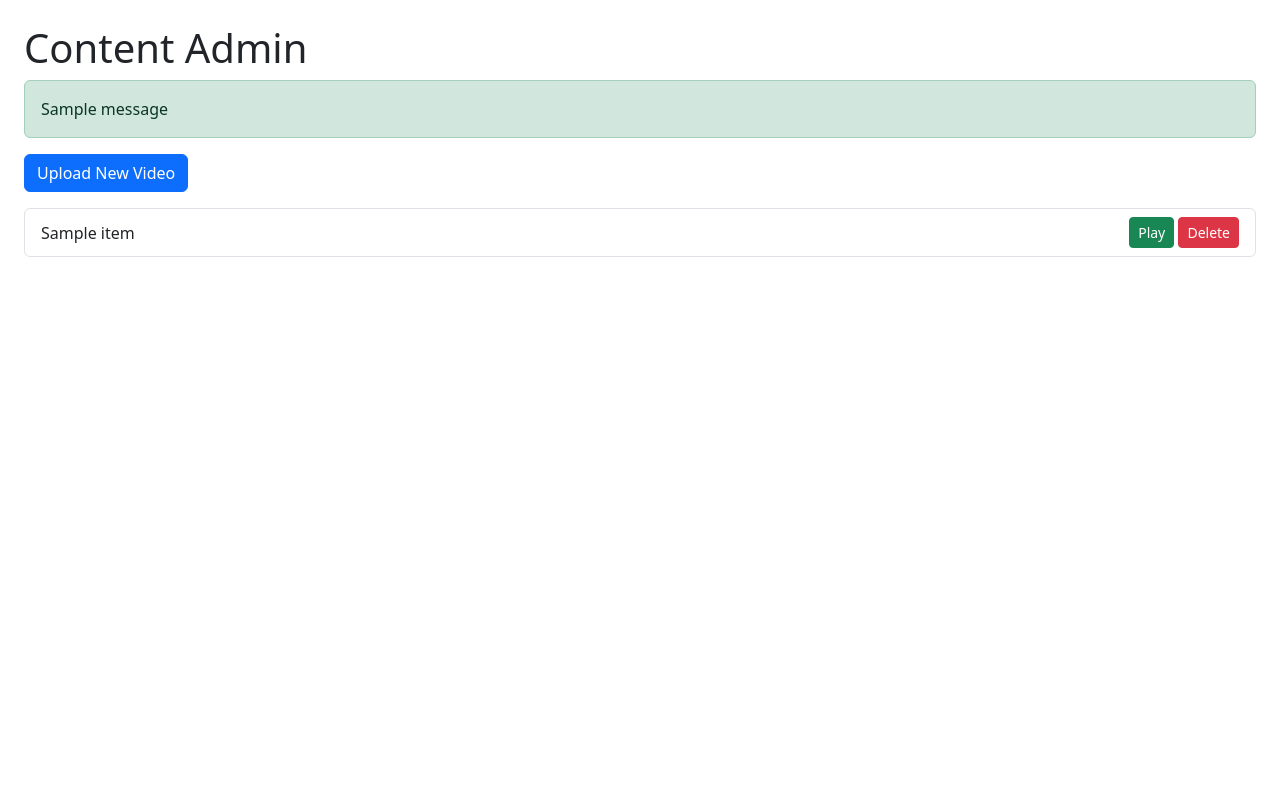
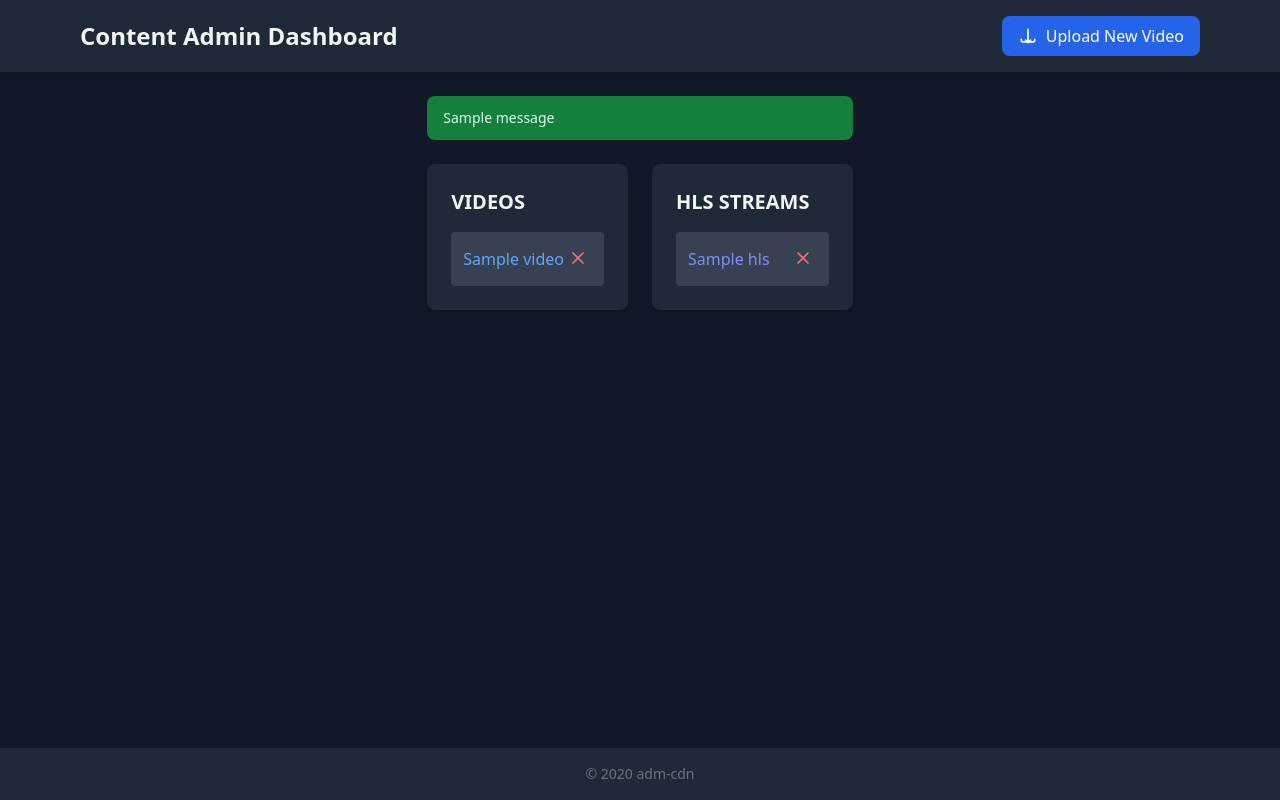
Before and after one commit to eduardo-mdc/Autoscaling-Global-CDN, a Flask app: template playbooks/roles/admin-webapp/files/templates/index.html in a window 1280 px wide. Run offline with Flask 3, Linux system fonts and the light colour scheme; the template is opened without the code that fills it: most values are stand-ins (such as "Sample title", 1, 10 or a date in 2020); one stand-in notice (Sample message) is shown; some libraries are stand-ins or nearby versions.

Commit message:
feat: enhance video upload functionality with timestamped filenames, improve UI with Tailwind CSS, and update HLS streaming configuration

```diff
--- a/playbooks/roles/admin-webapp/files/app.py
+++ b/playbooks/roles/admin-webapp/files/app.py
@@ -7,15 +7,17 @@ from flask import (
     render_template, flash, send_from_directory
 )
 from werkzeug.utils import secure_filename
+from datetime import datetime
+
 
 # -----------------------------------------------------------------------------
 # Configuration
 # -----------------------------------------------------------------------------
-MOUNT_PATH = "/mnt/videos"
+MOUNT_PATH = os.environ.get('VIDEOS_MOUNT_PATH', '/mnt/videos')
 TMP_PATH   = os.environ.get('TMP_PATH', '/tmp')
 ALLOWED_EXTS = {'mp4', 'mov', 'avi', 'mkv'}
 
-app = Flask(__name__, template_folder='templates')
+app = Flask(__name__, template_folder='templates/')
 app.secret_key = os.environ.get('FLASK_SECRET', 'change-me')
 
 # -----------------------------------------------------------------------------
@@ -49,17 +51,13 @@ def make_hls(input_filepath, output_dir):
 def index():
     videos_dir = os.path.join(MOUNT_PATH, 'videos')
     hls_dir = os.path.join(MOUNT_PATH, 'hls')
-
-    # Create directories if they don't exist yet
     os.makedirs(videos_dir, exist_ok=True)
     os.makedirs(hls_dir, exist_ok=True)
-
     videos = sorted(os.listdir(videos_dir)) if os.path.exists(videos_dir) else []
     hls_streams = sorted(os.listdir(hls_dir)) if os.path.exists(hls_dir) else []
-
     return render_template('index.html', videos=videos, hls_streams=hls_streams)
 
-@app.route('/upload', methods=('GET','POST'))
+@app.route('/upload', methods=['GET', 'POST'])
 def upload():
     if request.method == 'POST':
         file = request.files.get('file')
@@ -67,47 +65,36 @@ def upload():
             flash('No valid video selected', 'danger')
             return redirect(request.url)
 
-        # Create required directory structure if not exists
         videos_dir = os.path.join(MOUNT_PATH, 'videos')
         hls_dir = os.path.join(MOUNT_PATH, 'hls')
         os.makedirs(videos_dir, exist_ok=True)
         os.makedirs(hls_dir, exist_ok=True)
 
-        # Secure the filename for storage
         original_filename = secure_filename(file.filename)
+        name_only, extension = os.path.splitext(original_filename)
+        timestamp = datetime.now().strftime('%Y%m%d_%H%M%S')
+        original_filename = f"{name_only}_{timestamp}.{extension}"
+        video_path = os.path.join(videos_dir, original_filename)
+        file.save(video_path)
 
-        # Save original file to videos directory
-        original_path = os.path.join(videos_dir, original_filename)
-        file.save(original_path)
+        stream_folder = f"{name_only}_{timestamp}"
+        hls_output_dir = os.path.join(hls_dir, stream_folder)
 
-        # Create temporary folder for HLS conversion
-        folder_id = uuid.uuid4().hex
-        hls_output_dir = os.path.join(hls_dir, folder_id)
+        # If folder exists from previous upload, remove it
+        if os.path.isdir(hls_output_dir):
+            shutil.rmtree(hls_output_dir)
 
         try:
-            # Convert to HLS format
-            make_hls(original_path, hls_output_dir)
+            make_hls(video_path, hls_output_dir)
             flash(f'Uploaded & converted: {original_filename}', 'success')
-
-            # Run sync-to-regions script
-            app.logger.info("Running sync-to-regions script")
-            sync_result = subprocess.run(['/opt/content/scripts/sync-to-regions.sh'],
-                                         capture_output=True, text=True)
-            app.logger.info(f"Script output: {sync_result.stdout}")
-            if sync_result.returncode != 0:
-                app.logger.error(f"Script error: {sync_result.stderr}")
-
         except Exception as e:
             flash(f'Error transcoding: {e}', 'danger')
             if os.path.exists(hls_output_dir):
                 shutil.rmtree(hls_output_dir)
-            # Keep the original file even if conversion fails
-
         return redirect(url_for('index'))
-
     return render_template('upload.html')
 
-@app.route('/delete/video/<filename>', methods=('POST',))
+@app.route('/delete/video/<filename>', methods=['POST'])
 def delete_video(filename):
     target = os.path.join(MOUNT_PATH, 'videos', filename)
     if os.path.isfile(target):
@@ -117,7 +104,7 @@ def delete_video(filename):
         flash('Video not found', 'danger')
     return redirect(url_for('index'))
 
-@app.route('/delete/hls/<folder>', methods=('POST',))
+@app.route('/delete/hls/<folder>', methods=['POST'])
 def delete_hls(folder):
     target = os.path.join(MOUNT_PATH, 'hls', folder)
     if os.path.isdir(target):
--- a/playbooks/roles/admin-webapp/files/templates/index.html
+++ b/playbooks/roles/admin-webapp/files/templates/index.html
@@ -1,42 +1,95 @@
-<!doctype html>
-<html>
+<!DOCTYPE html>
+<html lang="en" class="dark">
 <head>
-    <title>Content Admin</title>
-    <link rel="stylesheet"
-          href="https://cdn.jsdelivr.net/npm/bootstrap@5/dist/css/bootstrap.min.css">
+    <meta charset="UTF-8">
+    <meta name="viewport" content="width=device-width, initial-scale=1">
+    <title>Content Admin Dashboard</title>
+    <script src="https://cdn.tailwindcss.com"></script>
+    <script>
+        tailwind.config = { darkMode: 'class' }
+    </script>
 </head>
-<body class="p-4">
-<h1>Content Admin</h1>
+<body class="dark:bg-gray-900 dark:text-gray-100 min-h-screen flex flex-col">
+<!-- Header -->
+<header class="bg-gray-800 shadow-md">
+    <div class="max-w-6xl mx-auto px-4 py-4 flex justify-between items-center">
+        <h1 class="text-2xl font-semibold">Content Admin Dashboard</h1>
+        <a href="/upload" class="inline-flex items-center bg-blue-600 hover:bg-blue-500 text-white font-medium py-2 px-4 rounded-lg">
+            <svg xmlns="http://www.w3.org/2000/svg" class="h-5 w-5 mr-2" fill="none" viewBox="0 0 24 24" stroke="currentColor">
+                <path stroke-linecap="round" stroke-linejoin="round" stroke-width="2" d="M4 16v1a2 2 0 002 2h12a2 2 0 002-2v-1M12 12v8m0 0l-3-3m3 3l3-3m-3-13v8" />
+            </svg>
+            Upload New Video
+        </a>
+    </div>
+</header>
+
+<!-- Flash Messages -->
+<main class="max-w-6xl mx-auto flex-grow p-6">
     {% with msgs = get_flashed_messages(with_categories=true) %}
     {% if msgs %}
-    {% for cat, msg in msgs %}
-    <div class="alert alert-{{ cat }}">{{ msg }}</div>
+    <div class="space-y-4 mb-6">
+        {% for cat, message in msgs %}
+        <div class="px-4 py-3 rounded-lg text-sm font-medium
+              {% if cat=='success' %}bg-green-700 text-green-100{% elif cat=='danger' %}bg-red-700 text-red-100{% elif cat=='warning' %}bg-yellow-600 text-yellow-100{% else %}bg-gray-700 text-gray-100{% endif %}">
+            {{ message }}
+        </div>
         {% endfor %}
+    </div>
     {% endif %}
     {% endwith %}
 
-    <a href="{{ url_for('upload') }}" class="btn btn-primary mb-3">Upload New Video</a>
-
-    {% if items %}
-    <ul class="list-group">
-        {% for f in items %}
-        <li class="list-group-item d-flex justify-content-between align-items-center">
-            {{ f }}
-            <div>
-                <a href="/videos/{{ f }}/playlist.m3u8"
-                   target="_blank" class="btn btn-sm btn-success">Play</a>
-                <form action="{{ url_for('delete', folder=f) }}"
-                      method="post" style="display:inline;">
-                    <button type="submit" class="btn btn-sm btn-danger">
-                        Delete
+    <!-- Two Columns -->
+    <div class="grid grid-cols-1 md:grid-cols-2 gap-6">
+        <!-- Videos -->
+        <section class="bg-gray-800 p-6 rounded-lg shadow">
+            <h2 class="text-xl font-semibold mb-4">VIDEOS</h2>
+            <ul class="space-y-3">
+                {% if videos %}
+                {% for video in videos %}
+                <li class="flex justify-between items-center bg-gray-700 p-3 rounded">
+                    <a href="/videos/{{ video }}" class="text-blue-400 hover:underline truncate">{{ video }}</a>
+                    <form action="/delete/video/{{ video }}" method="post">
+                        <button type="submit" class="p-1 hover:bg-red-600 rounded-full">
+                            <svg xmlns="http://www.w3.org/2000/svg" class="h-5 w-5 text-red-400 hover:text-red-200" fill="none" viewBox="0 0 24 24" stroke="currentColor">
+                                <path stroke-linecap="round" stroke-linejoin="round" stroke-width="2" d="M6 18L18 6M6 6l12 12" />
+                            </svg>
                         </button>
                     </form>
-            </div>
                 </li>
                 {% endfor %}
+                {% else %}
+                <li class="text-gray-400">No videos uploaded.</li>
+                {% endif %}
             </ul>
+        </section>
+
+        <!-- HLS Streams -->
+        <section class="bg-gray-800 p-6 rounded-lg shadow">
+            <h2 class="text-xl font-semibold mb-4">HLS STREAMS</h2>
+            <ul class="space-y-3">
+                {% if hls_streams %}
+                {% for hls in hls_streams %}
+                <li class="flex justify-between items-center bg-gray-700 p-3 rounded">
+                    <a href="/hls/{{ hls }}/playlist.m3u8" target="_blank" class="text-indigo-400 hover:underline truncate">{{ hls }}</a>
+                    <form action="/delete/hls/{{ hls }}" method="post">
+                        <button type="submit" class="p-1 hover:bg-red-600 rounded-full">
+                            <svg xmlns="http://www.w3.org/2000/svg" class="h-5 w-5 text-red-400 hover:text-red-200" fill="none" viewBox="0 0 24 24" stroke="currentColor">
+                                <path stroke-linecap="round" stroke-linejoin="round" stroke-width="2" d="M6 18L18 6M6 6l12 12" />
+                            </svg>
+                        </button>
+                    </form>
+                </li>
+                {% endfor %}
                 {% else %}
-    <p>No content found.</p>
+                <li class="text-gray-400">No HLS streams available.</li>
                 {% endif %}
+            </ul>
+        </section>
+    </div>
+</main>
+
+<footer class="bg-gray-800 text-gray-500 py-4">
+    <div class="max-w-6xl mx-auto text-center text-sm">&copy; {{ current_year }} adm-cdn</div>
+</footer>
 </body>
 </html>
--- a/playbooks/streaming-deployment.yaml
+++ b/playbooks/streaming-deployment.yaml
@@ -19,7 +19,6 @@
 - name: Phase 2 - Deploy Streaming Application
   hosts: bastions
   become: yes
-  serial: 1
   tags: ['phase2', 'deploy']
   tasks:
     - name: Create namespace
```
Also changed, not shown: playbooks/roles/admin-webapp/files/templates/upload.html (+28 -13 lines), playbooks/roles/streaming-server/templates/nginx-hls-config.yaml.j2 (+20 -18 lines). Lines whose indentation alone changed are shown as unchanged.
